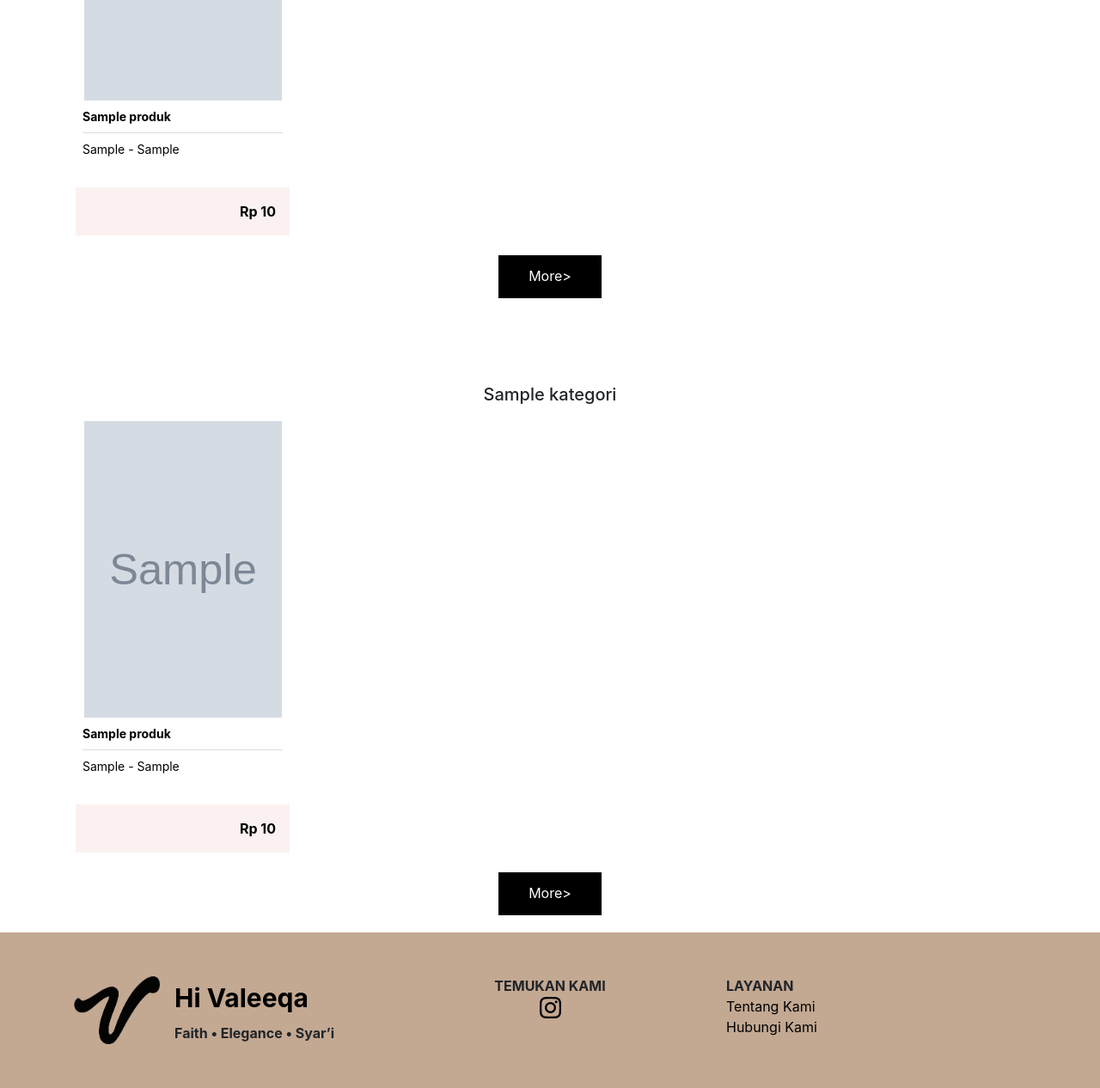
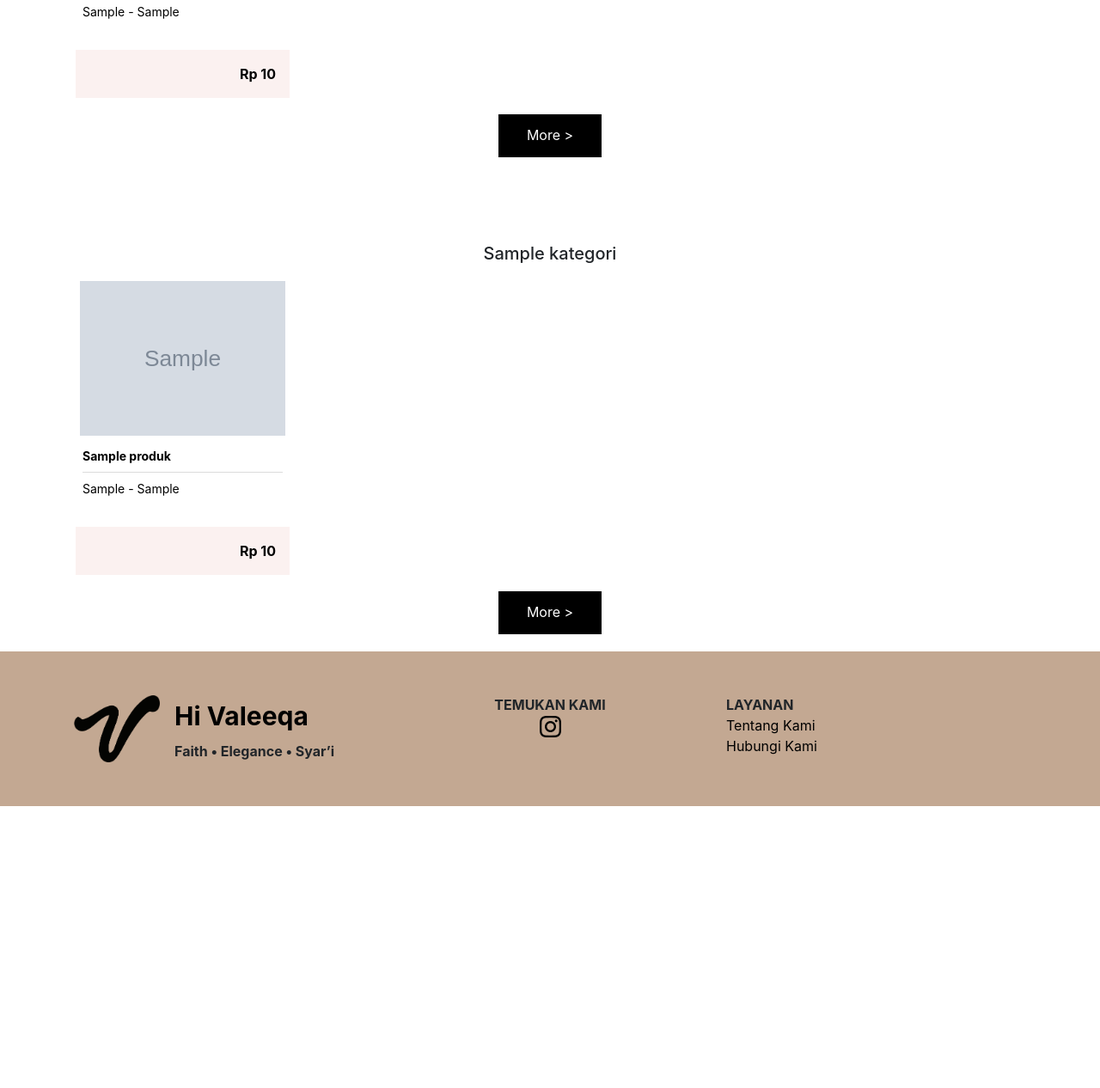
Before and after one commit to akhmadnurh/Kelompok3_TIF19_C_WSI, a PHP site: page /Kelompok3_TIF19_C_WSI/index.php in a window 1280 px wide. Shown: the part 1038-2304 px from the top of the page at 86% size. After the commit the page ends 1976 px from the top, so only its background shows below. Run offline with PHP 8.4, Linux system fonts and the light colour scheme; tables that the repository leaves empty or names only in its code hold one stand-in row (values such as "Sample post"); grey boxes marked "Sample" are stand-in pictures; some libraries are stand-ins or nearby versions.

Commit message:
Image Index

```diff
--- a/web-project/admin/dist/edit-produk.php
+++ b/web-project/admin/dist/edit-produk.php
@@ -130,7 +130,7 @@
               </div>
             </div>
             <div class="mb-3 form-group w-50">
-              <label for="formFileMultiple" class="form-control-label">Masukkan Foto</label>
+              <label for="formFileMultiple" class="form-control-label">Masukkan Foto <b>(Rasio Ukuran Foto 2:3)</b></label>
               <input class="form-control-file" type="file" id="formFileMultiple" name="gambar">
             </div>
             <?php
--- a/web-project/index.php
+++ b/web-project/index.php
@@ -24,21 +24,19 @@
         .item-panel{
             margin-top:5em;
         }
+        .row {
+            height:100%;
+        }
         .result{
             width: 100%;
-            margin-bottom: 20px;
-            padding-top: 8px;
             border: 3px solid #ffffff;
         }
         .result:hover{
             border: 3px solid #fbf1f0;
         }
         .result-img{
-            width: 230px;
-            height: 345px;
-            margin-right: auto;
-            margin-left: auto;
-
+            padding: 5px;
+            text-align: center;
         }
         .result-cost{
             background: #fbf1f0;
@@ -189,19 +187,19 @@
             ?>
                 <div class="item-panel">
                     <h5>Best Seller</h5>
-                    <div class="row item-list">
+                    <div class="row">
                     <!-- Cetak data berulang 4 -->
                         <?php
                             $best_seller = mysqli_query($conn,"SELECT produk.id_produk, nama_barang, harga, bahan, warna, best_seller, lokasi_gambar from produk inner join gambar on produk.id_produk = gambar.id_produk order by best_seller desc");
                             $i = 1;
                             while($data = mysqli_fetch_array($best_seller)){
                         ?>
-                                <div class="col-sm-3">
+                                <div class="col-sm-3 mb-3 mt-1">
                                     <div class="result">
                                         <a href="scripts/detail.php?id-produk=<?php echo $data['id_produk']; ?>" class="anchor-black">
                                             <?php
                                                $pic = $data["lokasi_gambar"];
-                                               echo "<center><img src='$pic' alt='' class='result-img'></center>";
+                                               echo "<div class='result-img'><img src='$pic' alt='' class='w-100'></div>";
                                                echo "<div class='judul'><b>".$data["nama_barang"]."</b><div class='garis'></div>";
                                                echo $data["bahan"]." - ".$data["warna"]."</div><br>";
                                                echo "<div class='result-cost'>Rp ".number_format($data["harga"], 0, "", ".")."</div>";
@@ -217,7 +215,7 @@
                             }
                         ?>
                     </div>
-                    <a href="scripts/search.php?kategori=best-seller" class="btn more text-center" name="more">More></a>
+                    <a href="scripts/search.php?kategori=best-seller" class="btn more text-center" name="more">More ></a>
                 </div>
 
                     <?php
@@ -242,18 +240,18 @@
                     ?>
                             <div class="item-panel">
                                 <h5><?php echo $kategori_arr[$i]; ?></h5>
-                                <div class="row item-list">
+                                <div class="row">
                                     <?php
 
                                         $k = 0;
                                         while($data = mysqli_fetch_array($filter_data)){
                                     ?>
-                                            <div class="col-sm-3 col-md-3">
+                                            <div class="col-sm-3 mb-3 mt-1">
                                                 <div class="result">
                                                     <a href="scripts/detail.php?id-produk=<?php echo $data['id_produk']; ?>" class="anchor-black">
                                                         <?php
                                                             $pic = $data["lokasi_gambar"];
-                                                            echo "<center><img src='$pic' alt='' class='result-img'></center>";
+                                                            echo "<div class='result-img'><img src='$pic' alt='' class='w-100'></div>";
                                                             echo "<div class='judul'><b>".$data["nama_barang"]."</b><div class='garis'></div>";
                                                             echo $data["bahan"]." - ".$data["warna"]."</div><br>";
                                                             echo "<div class='result-cost'>Rp ".number_format($data["harga"], 0, "", ".")."</div>";
@@ -269,7 +267,7 @@
                                         }
                                     ?>
                                 </div>
-                                <a href="scripts/search.php?kategori=<?php echo $id_kategori;?>" class="btn more text-center">More></a>
+                                <a href="scripts/search.php?kategori=<?php echo $id_kategori;?>" class="btn more text-center">More ></a>
                             </div>
                         <?php
                         }
```
Also changed, not shown: web-project/scripts/search.php (+3 -6 lines).
